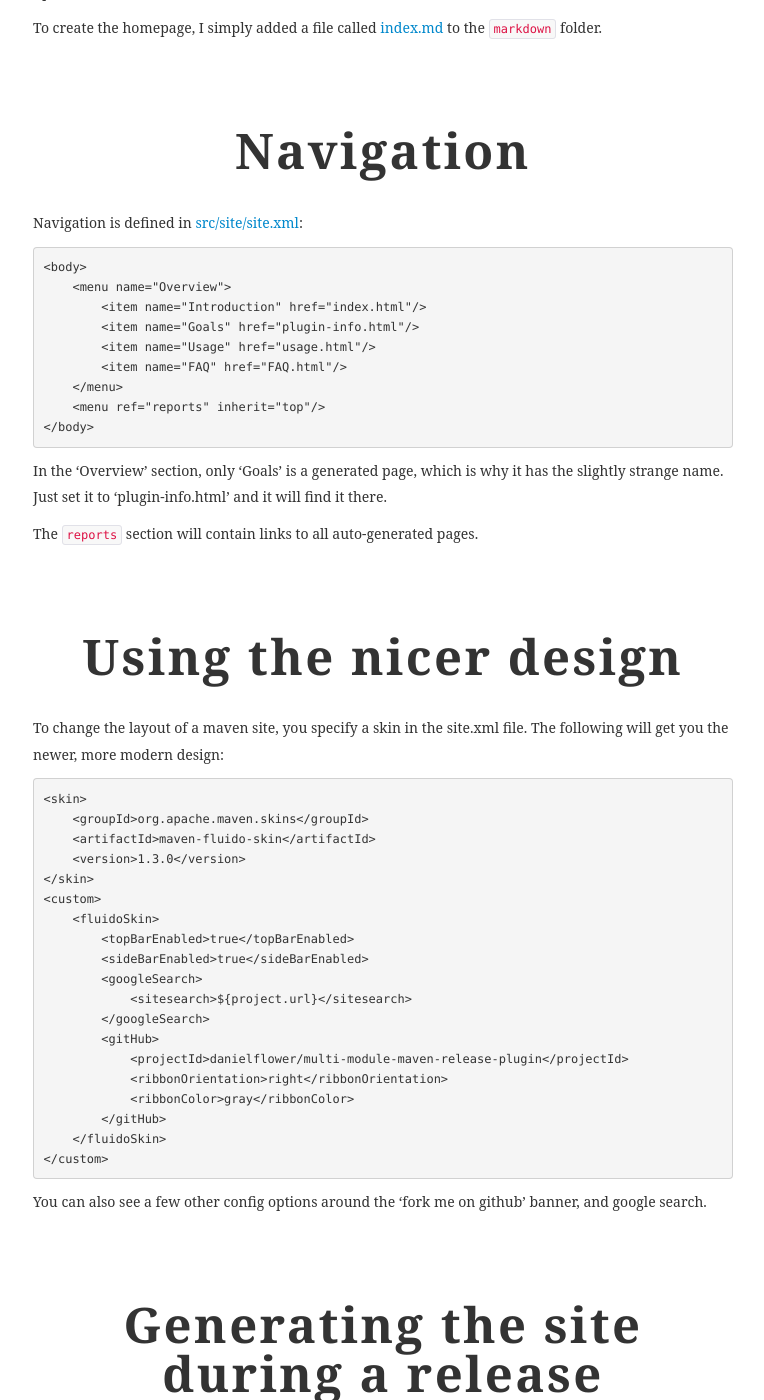
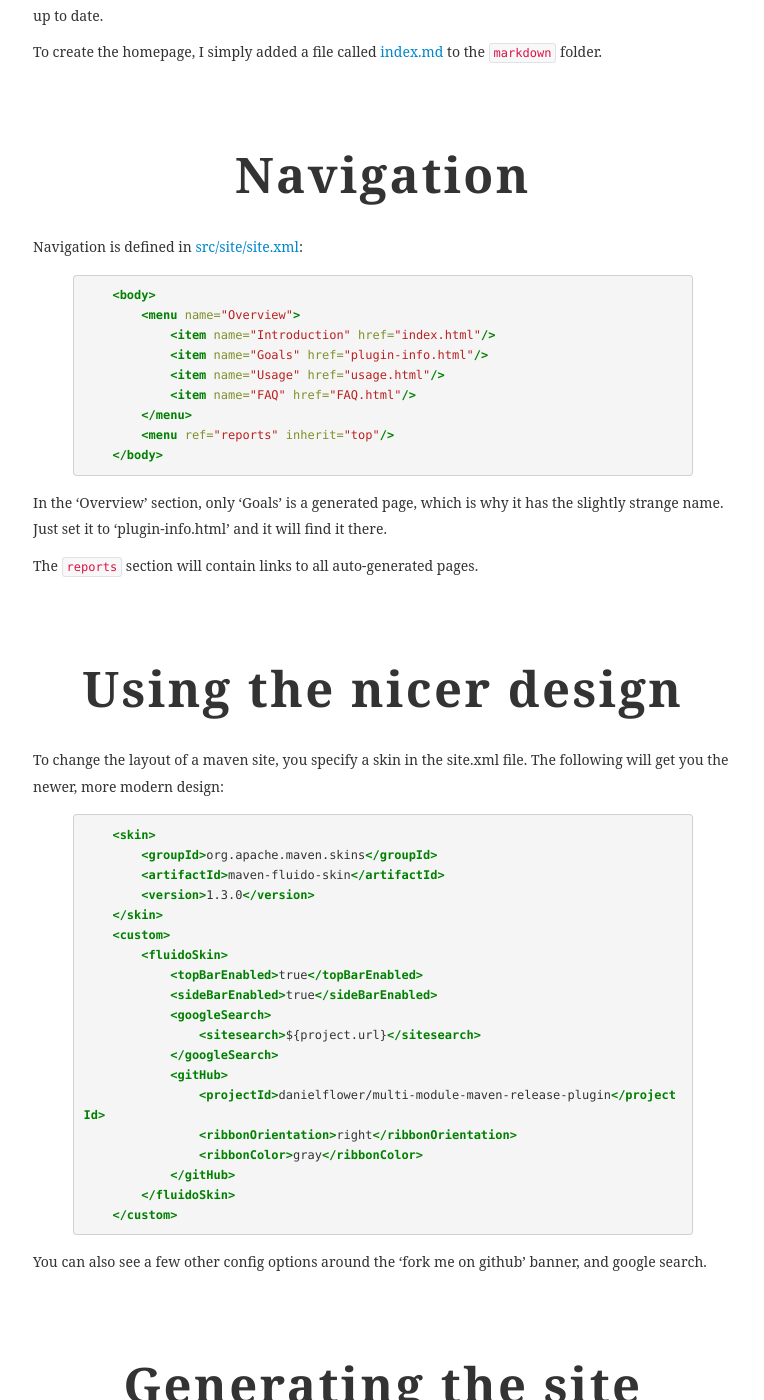
Before and after one commit to danielflower/danielflower.github.io, a Jekyll site: the page built from _posts/2015-01-29-Generating-a-Maven-plugin-site-and-publishing-to-Github-Pages.md, in a window 1280 px wide and 1400 px high, scrolled down 5069 px. Shown: the whole window, without its empty margins (257-1021 px from the left). Built offline with Jekyll 4.4.1, drawn with Linux system fonts in a browser that asks for light colours; some web fonts are replaced; some of the changed text lies outside the part shown.

Commit message:
Playing with syntax highlighting

```diff
--- a/_posts/2015-01-29-Generating-a-Maven-plugin-site-and-publishing-to-Github-Pages.md
+++ b/_posts/2015-01-29-Generating-a-Maven-plugin-site-and-publishing-to-Github-Pages.md
@@ -46,6 +46,7 @@
 This repo is a Maven plugin and so has some mojos defined using annotations, with some javadoc, for example:
 
 {% highlight java %}
+
     /**
      * If true then tests will not be run during a release.
      */
@@ -64,6 +65,7 @@
 to HTML during site generation:
 
 {% highlight xml %}
+
     <plugin>
         <groupId>org.apache.maven.plugins</groupId>
         <artifactId>maven-site-plugin</artifactId>
@@ -86,6 +88,8 @@
 using a goal prefix - which you should be - you will need to configure this in both declarations of the plugin-plugin otherwise
 the documentation will be wrong. So using a property is a good idea for this.
 
+{% highlight xml %}
+
     <plugin>
         <groupId>org.apache.maven.plugins</groupId>
         <artifactId>maven-plugin-plugin</artifactId>
@@ -95,9 +99,13 @@
         </configuration>
     </plugin>
 
+{% endhighlight %}
+
 Running `mvn site` now will generate a bit too much stuff. All those default reports really are rather useless, and also an
 `index.html` is generated. I wanted to have my own custom index page, and not have so many reports. To do this, you need to
 actually define another report that is normally defined by default and specify just the reports you do want:
+
+{% highlight xml %}
 
     <plugin>
         <groupId>org.apache.maven.plugins</groupId>
@@ -116,6 +124,8 @@
         </reportSets>
     </plugin>
 
+{% endhighlight %}
+
 Adding custom pages
 -------------------
 
@@ -129,6 +139,8 @@
 and this is just a simple markdown file.
 
 The usage page includes instructions on how to use the plugin. The source looks like this:
+
+{% highlight xml %}
 
     <build>
         <plugins>
@@ -145,6 +157,8 @@
         </plugins>
     </build>
 
+{% endhighlight %}
+
 Obviously I wanted do have the `${project.*}` variables automatically replaced during site generation. This didn't work the first time, but
 after some googling I found you just need to append `.vm` to your filename and then you can use pom expressions. So this is cool - the version
 specified here will always be up to date.
@@ -157,6 +171,8 @@
 
 Navigation is defined in [src/site/site.xml](https://github.com/danielflower/multi-module-maven-release-plugin/blob/master/src/site/site.xml):
 
+{% highlight xml %}
+
     <body>
         <menu name="Overview">
             <item name="Introduction" href="index.html"/>
@@ -167,6 +183,8 @@
         <menu ref="reports" inherit="top"/>
     </body>
 
+{% endhighlight %}
+
 In the 'Overview' section, only 'Goals' is a generated page, which is why it has the slightly strange name. Just set it to 'plugin-info.html'
 and it will find it there.
 
@@ -176,6 +194,8 @@
 ----------------------
 
 To change the layout of a maven site, you specify a skin in the site.xml file. The following will get you the newer, more modern design:
+
+{% highlight xml %}
 
     <skin>
         <groupId>org.apache.maven.skins</groupId>
@@ -197,6 +217,8 @@
         </fluidoSkin>
     </custom>
 
+{% endhighlight %}
+
 You can also see a few other config options around the 'fork me on github' banner, and google search.
 
 Generating the site during a release
@@ -212,6 +234,8 @@
 
 First off, put your GitHub username and password in your Maven settings associated with the server ID 'github':
 
+{% highlight xml %}
+
     <settings>
         <servers>
             <server>
@@ -222,13 +246,21 @@
         </servers>
     </settings>
 
+{% endhighlight %}
+
 In your pom, you do need to tell the plugin which server ID you used:
+
+{% highlight xml %}
 
     <properties>
         <github.global.server>github</github.global.server>
     </properties>
 
+{% endhighlight %}
+
 And now just declare the site-maven-plugin:
+
+{% highlight xml %}
 
     <plugin>
         <groupId>com.github.github</groupId>
@@ -247,6 +279,8 @@
         </executions>
     </plugin>
 
+{% endhighlight %}
+
 It's probably a good idea to associate that plugin with profile that you only enable during releases so that you don't upload your maven site
 every time you run a build.
 
--- a/css/highlights.css
+++ b/css/highlights.css
@@ -1,3 +1,4 @@
+
 code .hll { background-color: #ffffcc }
 code { background: #f8f8f8; }
 code .c { color: #408080; font-style: italic } /* Comment */
```
Also changed, not shown: _posts/2015-01-28-Running-a-blog-with-Jekyll-on-Windows-without-Jekyll.md (+15 -0 lines).
